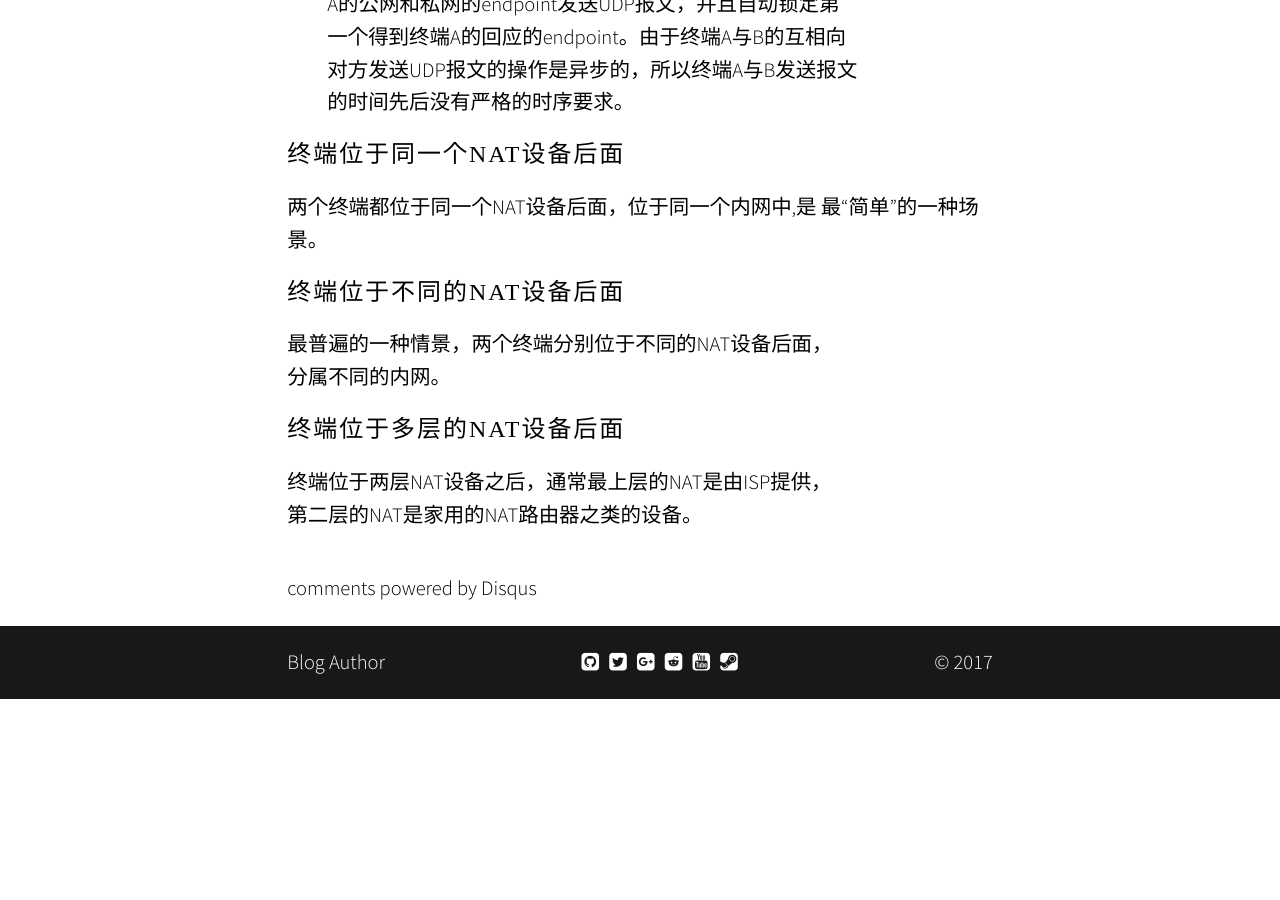
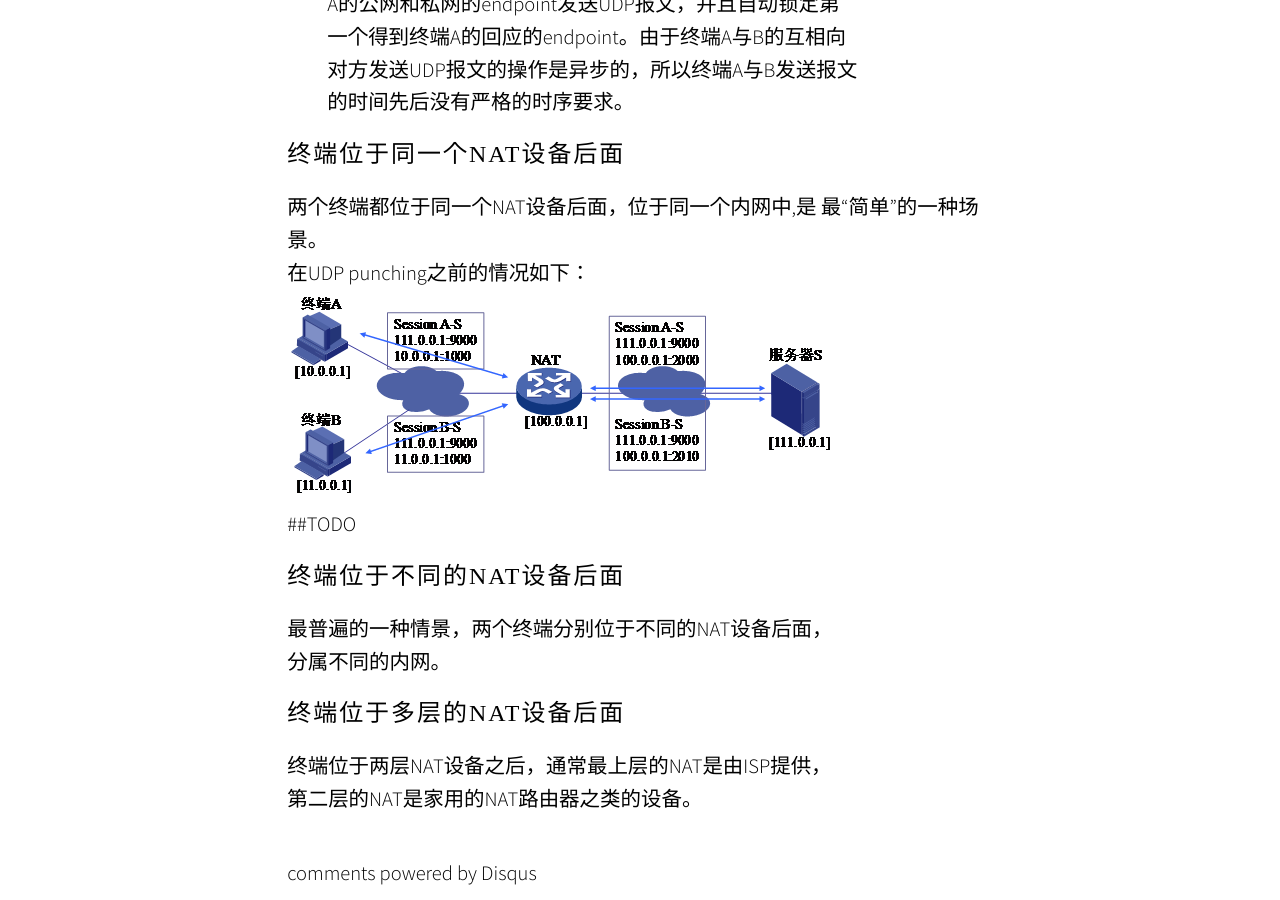
Before and after one commit to lxlenovostar/lix_blog, a Jekyll site: the page built from _posts/2017-08-03-udp-hole-punching.md, in a window 1280 px wide and 900 px high, scrolled down 1559 px. Built offline with Jekyll 4.4.1, drawn with Linux system fonts in a browser that asks for light colours; nearby versions of some CDN libraries; some web fonts are replaced; comment, search, counter and statistics services are not loaded; before the commit the page ends 2258 px from its top, so only the background shows below that.

Commit message:
1.需要完成

```diff
--- a/_posts/2017-08-03-udp-hole-punching.md
+++ b/_posts/2017-08-03-udp-hole-punching.md
@@ -47,6 +47,9 @@ A的公网和私网的endpoint发送UDP报文，并且自动锁定第
 ### 终端位于同一个NAT设备后面
 两个终端都位于同一个NAT设备后面，位于同一个内网中,是
 最“简单”的一种场景。
+在UDP punching之前的情况如下：
+![](https://raw.githubusercontent.com/lxlenovostar/lix_blog/gh-pages/images/2017-08-03-udp-hole-punching-1.png)
+##TODO
 
 ### 终端位于不同的NAT设备后面
 最普遍的一种情景，两个终端分别位于不同的NAT设备后面，
```
